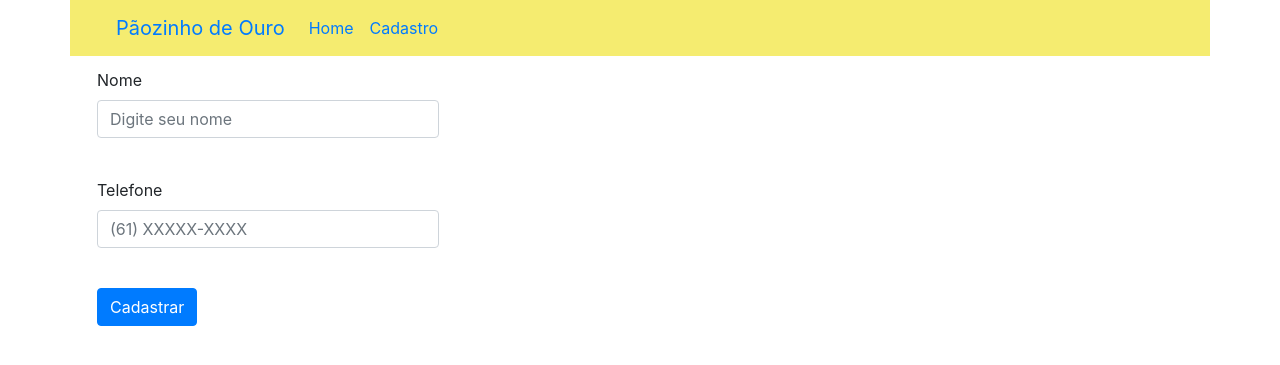
After one commit to Nunes-Bruno/padaria-backend, a Django app: page /cadastro/ in a window 1280 px wide. The commit adds this page. Shown: the top 365 px of the page. Run offline with Django 3.2, Linux system fonts and the light colour scheme; some libraries are stand-ins or nearby versions.

Commit message:
pagina de cadastro criada

```diff
--- /dev/null
+++ b/bakeryweb/baker_menu/templates/painel_inicial/cadastro.html
@@ -0,0 +1,69 @@
+<!DOCTYPE html>
+<html lang="en">
+
+
+<head>
+    <meta charset="UTF-8">
+    <meta name="viewport" content="width=device-width, initial-scale=1.0">
+    <title>Document</title>
+
+    <link href="https://maxcdn.bootstrapcdn.com/bootstrap/4.0.0/css/bootstrap.min.css" rel="stylesheet">
+
+</head>
+<body>
+
+
+  <div class="container">
+    <div class="row" >
+      <div class="col-md-12" style="background-color:rgb(245, 236, 112)">
+        <header>
+          <nav class="navbar navbar-expand-lg bg-body-tertiary">
+            <div class="container-fluid">
+              <a class="navbar-brand" href="#">Pãozinho de Ouro</a>
+              <button class="navbar-toggler" type="button" data-bs-toggle="collapse" data-bs-target="#navbarSupportedContent" aria-controls="navbarSupportedContent" aria-expanded="false" aria-label="Toggle navigation">
+                <span class="navbar-toggler-icon"></span>
+              </button>
+              <div class="collapse navbar-collapse" id="navbarSupportedContent">
+                <ul class="navbar-nav me-auto mb-2 mb-lg-0">
+                  <li class="nav-item">
+                    <a class="nav-link active" aria-current="page" href="{% url 'home' %}">Home</a>
+                  </li>
+                  <li class="nav-item">
+                    <a class="nav-link active" aria-current="page" href="{% url 'cadastro' %}">Cadastro</a>
+                  </li>
+              </div>
+            </div>
+          </nav>
+        </header>
+
+    </div>
+    </div>
+    <div class="row" style="padding: 12px;">
+        <div class="col-md-4" >
+          <div class="mb-3" >
+            <label class="form-label">Nome</label>
+            <input type="name" class="form-control" id="exampleFormControlInput1" placeholder="Digite seu nome">
+          </div>
+        </div>
+    </div>
+    <div class="row" style="padding: 12px;">
+        <div class="col-md-4" >
+          <div class="mb-3">
+            <label class="form-label">Telefone</label>
+            <input type="tel" class="form-control" id="exampleFormControlInput1" placeholder="(61) XXXXX-XXXX">
+          </div>
+        </div>
+    </div>
+    <div class="row" style="padding: 12px;">
+        <div class="col-md-4" >
+          <button type="button" class="btn btn-primary">Cadastrar</button>
+        </div>
+    </div>
+</div>
+
+<script src="https://code.jquery.com/jquery-3.2.1.slim.min.js"></script>
+<script src="https://cdnjs.cloudflare.com/ajax/libs/popper.js/1.12.9/umd/popper.min.js"></script>
+<script src="https://maxcdn.bootstrapcdn.com/bootstrap/4.0.0/js/bootstrap.min.js"></script>
+
+</body>
+</html>
--- a/bakeryweb/baker_menu/templates/painel_inicial/home.html
+++ b/bakeryweb/baker_menu/templates/painel_inicial/home.html
@@ -24,10 +24,10 @@
               <div class="collapse navbar-collapse" id="navbarSupportedContent">
                 <ul class="navbar-nav me-auto mb-2 mb-lg-0">
                   <li class="nav-item">
-                    <a class="nav-link active" aria-current="page" href="#">Home</a>
+                    <a class="nav-link active" aria-current="page" href="{% url 'home' %}">Home</a>
                   </li>
                   <li class="nav-item">
-                    <a class="nav-link" href="#">Cadastro</a>
+                    <a class="nav-link" href="{% url 'cadastro' %}">Cadastro</a>
                   </li>
               </div>
             </div>
--- a/bakeryweb/baker_menu/urls.py
+++ b/bakeryweb/baker_menu/urls.py
@@ -3,4 +3,5 @@ from . import views
 
 urlpatterns = [
     path('', views.home, name='home'),
+    path('cadastro/', views.cadastro, name='cadastro'),
 ]
--- a/bakeryweb/baker_menu/views.py
+++ b/bakeryweb/baker_menu/views.py
@@ -3,3 +3,6 @@ from django.shortcuts import render
 # Create your views here.
 def home(request):
     return render(request, 'painel_inicial/home.html')
+
+def cadastro(request):
+    return render(request, 'painel_inicial/cadastro.html')
--- a/bakeryweb/bakeryweb/urls.py
+++ b/bakeryweb/bakeryweb/urls.py
@@ -18,5 +18,5 @@ from django.urls import path, include
 
 urlpatterns = [
     path('admin/', admin.site.urls),
-    path('', include('baker_menu.urls'))
+    path('', include('baker_menu.urls')),
 ]
```
